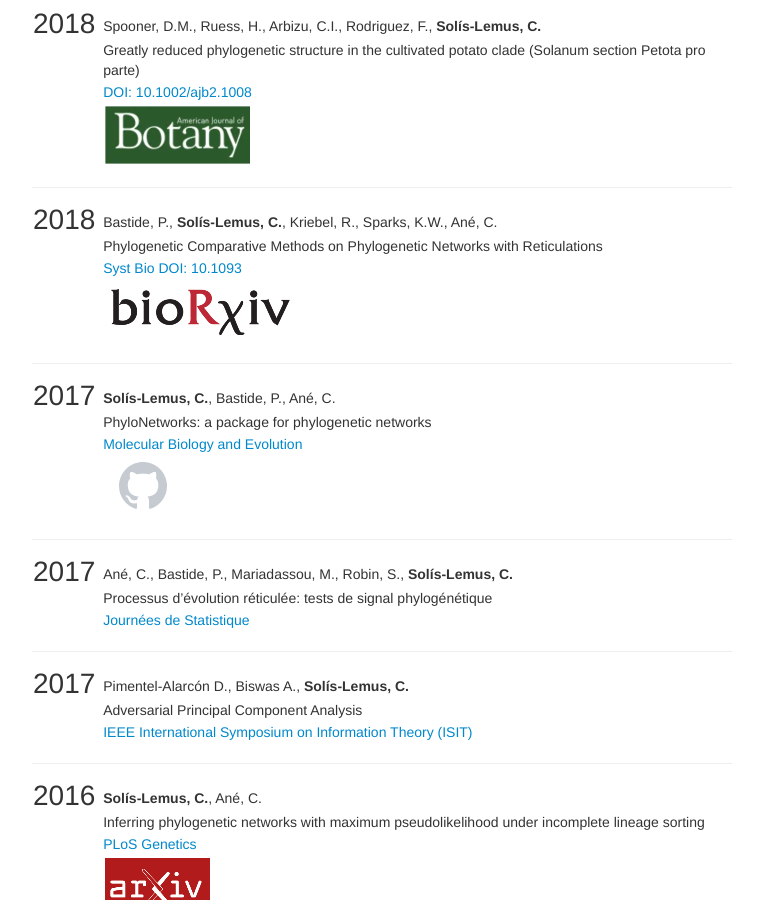
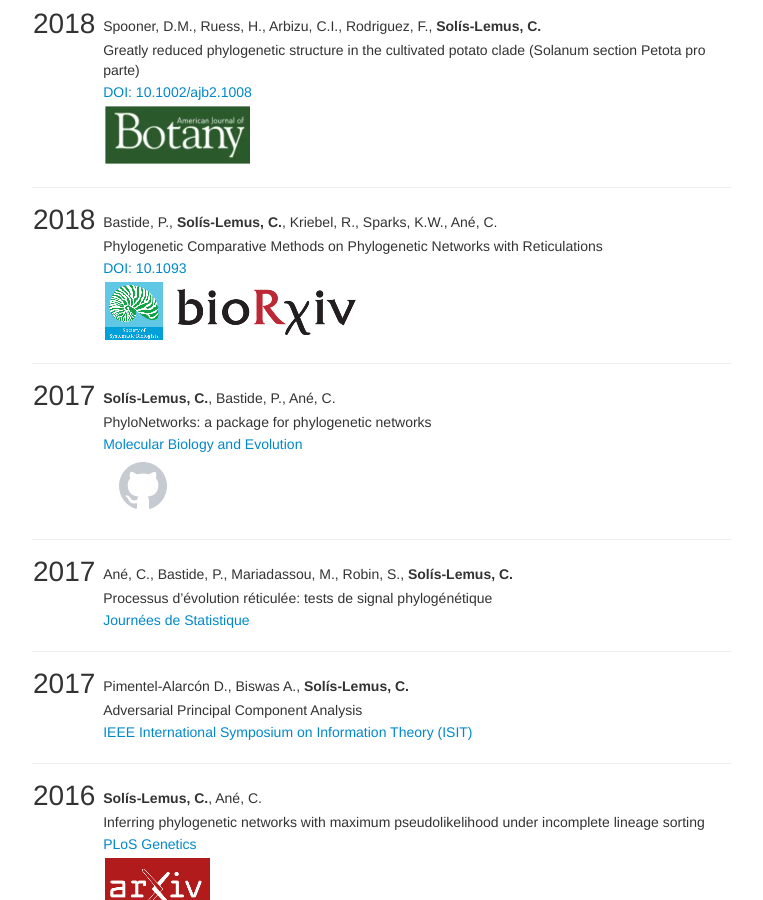
Before and after one commit to solislemuslab/solislemuslab.github.io, a Jekyll site: the page built from pages/research.md, in a window 1280 px wide and 900 px high, scrolled down 4865 px. Shown: the whole window, without its empty margins (258-1021 px from the left). Built offline with Jekyll 4.4.1, drawn with Linux system fonts in a browser that asks for light colours.

Commit message:
sys logo

```diff
--- a/pages/research.md
+++ b/pages/research.md
@@ -230,8 +230,8 @@ Tiley, George P., Andrew A. Crowl, Paul S. Manos, Emily B. Sessa, <b>Sol&iacute;
 
 | <span style="font-size:2em;">2018</span> |  | Bastide, P., <b>Sol&iacute;s-Lemus, C.</b>, Kriebel, R., Sparks, K.W., An&eacute;, C. |
 | | | Phylogenetic Comparative Methods on Phylogenetic Networks with Reticulations |
-| | | [Syst Bio DOI: 10.1093](https://academic.oup.com/sysbio/advance-article/doi/10.1093/sysbio/syy033/4985806?guestAccessKey=507189f8-9ff2-4e12-b17e-29c2a1b2e7ec) |
-| | | [![bioarxiv (653k)](icons16/bioarxiv.png)](https://www.biorxiv.org/content/early/2017/09/28/194050) |
+| | | [DOI: 10.1093](https://academic.oup.com/sysbio/advance-article/doi/10.1093/sysbio/syy033/4985806?guestAccessKey=507189f8-9ff2-4e12-b17e-29c2a1b2e7ec) |
+| | | [![systbio (653k)](icons16/systbio.png)](https://academic.oup.com/sysbio/advance-article/doi/10.1093/sysbio/syy033/4985806?guestAccessKey=507189f8-9ff2-4e12-b17e-29c2a1b2e7ec) [![bioarxiv (653k)](icons16/bioarxiv.png)](https://www.biorxiv.org/content/early/2017/09/28/194050) |
 
 
 ---
```
Also changed, not shown: pages/icons16/systbio.png (added).
